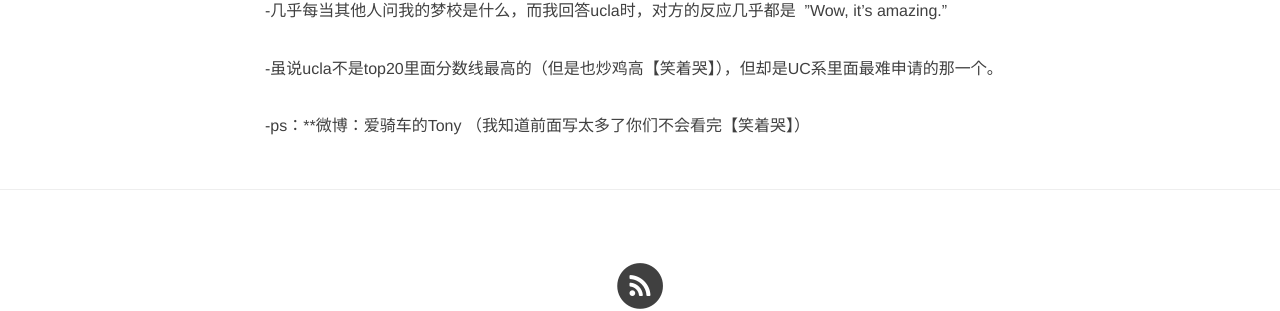
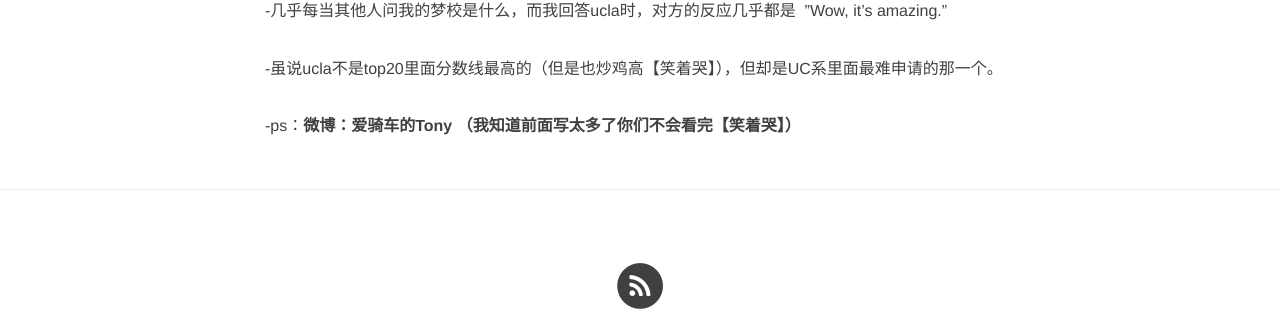
Before and after one commit to yyh712712/Blog-Template, a Jekyll site: the page built from about.md, in a window 1280 px wide. Shown: the part 1674-1985 px from the top of the page. Built offline with Jekyll 4.4.1, drawn with Linux system fonts in a browser that asks for light colours; nearby versions of some CDN libraries.

```diff
--- a/about.md
+++ b/about.md
@@ -37,4 +37,4 @@ header-img: "img/fullsizeoutput_5ed.jpeg"
 
 
 
--ps：**微博：爱骑车的Tony （我知道前面写太多了你们不会看完【笑着哭】）
+-ps：**微博：爱骑车的Tony （我知道前面写太多了你们不会看完【笑着哭】）**
```
